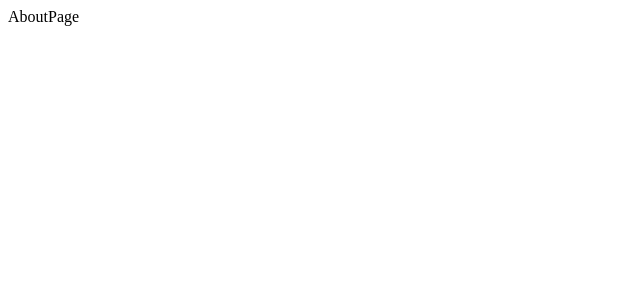
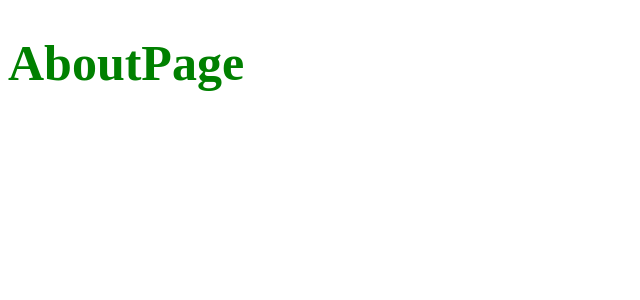
Before and after one commit to ShariarNiaj05/simple-nextjs-app, a Next.js app: page /about in a window 1280 px wide. Shown: the top 300 px of the page, without its empty margins (0-640 px from the left). Built offline with nearby package versions, Linux system fonts and the light colour scheme.

Commit message:
Explore built-in css module support

```diff
--- /dev/null
+++ b/src/app/about/About.module.css
@@ -0,0 +1,4 @@
+.heading {
+  font-size: 50px;
+  color: green;
+}
--- a/src/app/about/page.js
+++ b/src/app/about/page.js
@@ -1,8 +1,9 @@
 
+import styles from './About.module.css';
 const AboutPage = () => {
     return (
         <div>
-            AboutPage
+            <h1 className={styles.heading}> AboutPage</h1>
         </div>
     );
 };
```
